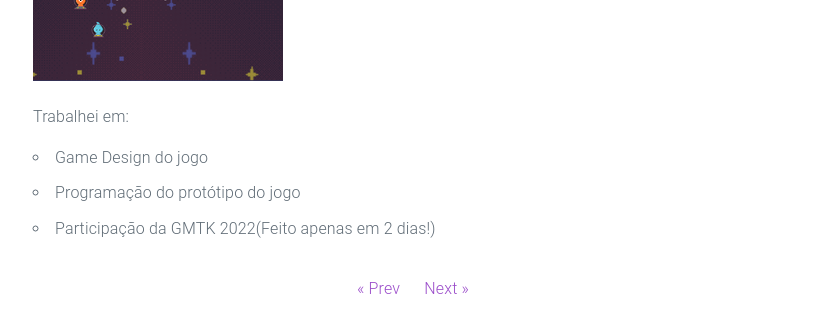
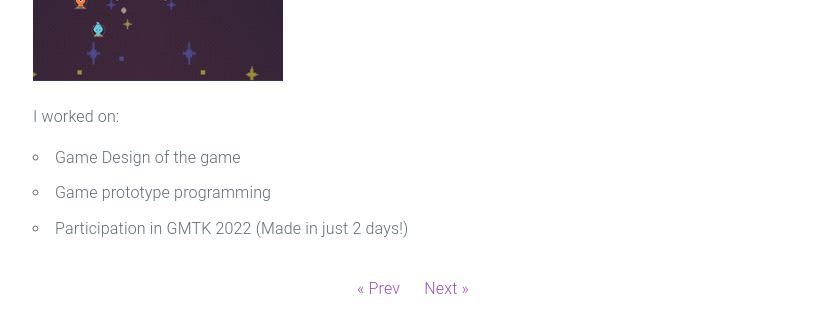
Before and after one commit to vinrzr/vinrzr.github.io, a Jekyll site: the page built from _posts/2022-10-09-newest-game.md, in a window 1280 px wide. Shown: the part 433-760 px from the top of the page, without its empty margins (227-1051 px from the left). Built offline with Jekyll 4.4.1, drawn with Linux system fonts in a browser that asks for light colours.

Commit message:
Update 2022-10-09-newest-game.md

```diff
--- a/_posts/2022-10-09-newest-game.md
+++ b/_posts/2022-10-09-newest-game.md
@@ -8,8 +8,8 @@ preview: /assets/Twisted_Space_Aliens.png
 
 ![Picture 1](/assets/Twisted_gameplay.png)
 
-Trabalhei em:
+I worked on:
 
-* Game Design do jogo
-* Programação do protótipo do jogo
-* Participação da GMTK 2022(Feito apenas em 2 dias!)
+* Game Design of the game
+* Game prototype programming
+* Participation in GMTK 2022 (Made in just 2 days!)
```
